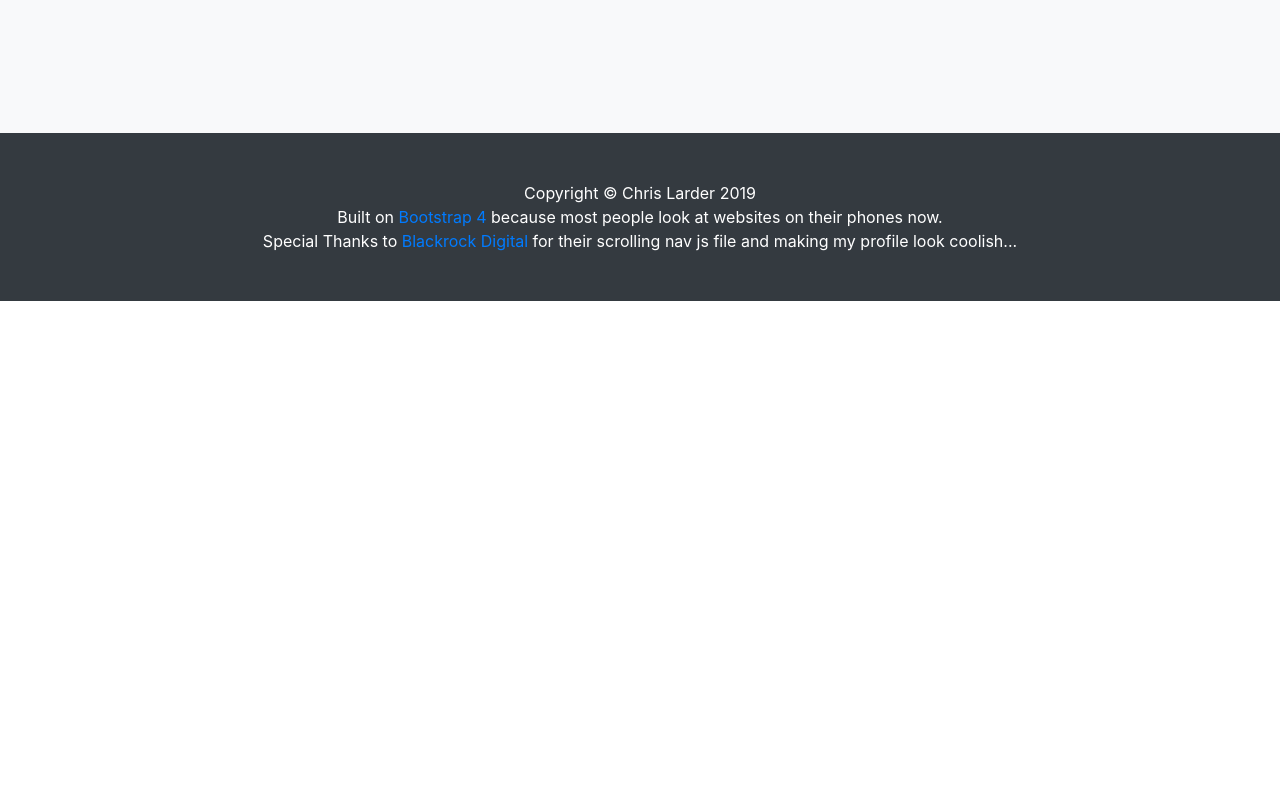
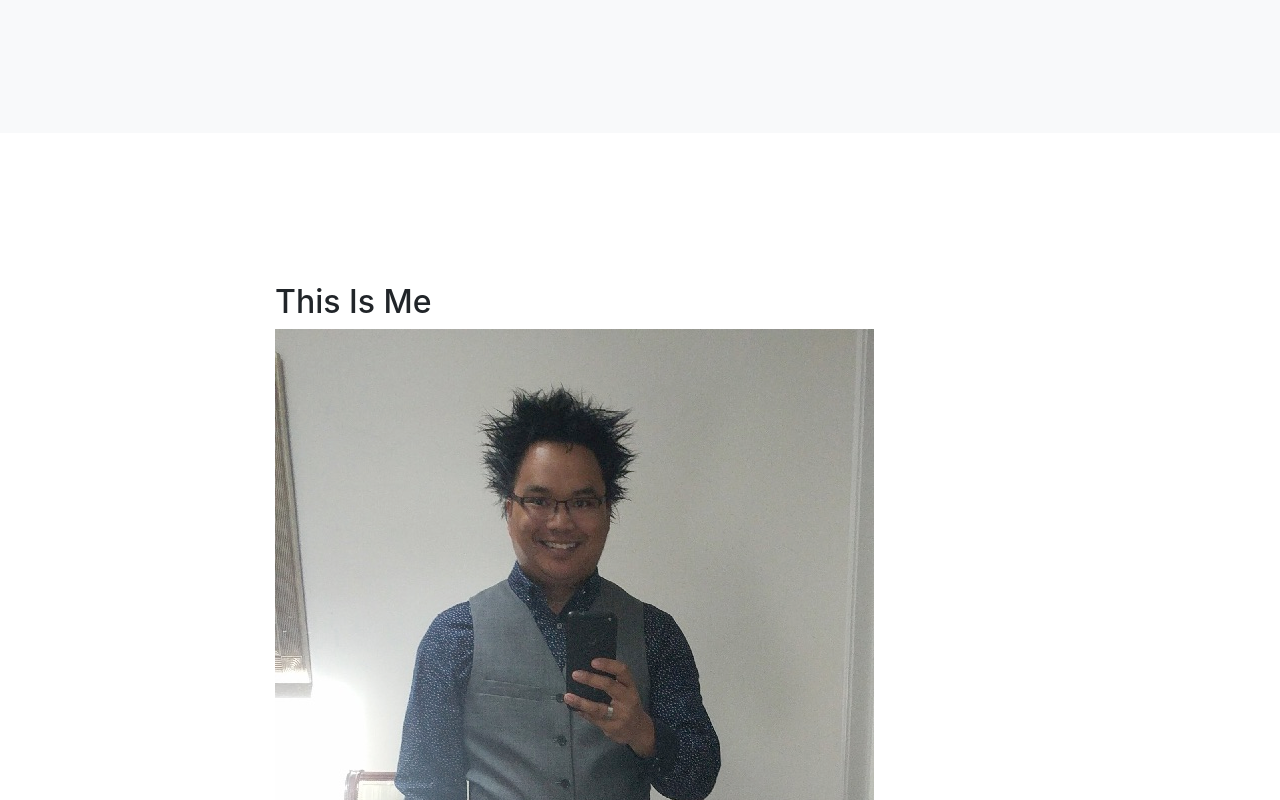
Before and after one commit to chrislarderstudent/chrislarderstudent.github.io, a plain HTML site: page index.html in a window 1280 px wide. Shown: the part 6060-6860 px from the top of the page. Before the commit the page ends 6361 px from the top, so only its background shows below. Drawn offline with nearby package versions, Linux system fonts and the light colour scheme.

Commit message:
add a pic of myself

```diff
--- a/index.html
+++ b/index.html
@@ -137,6 +137,17 @@
     </div>
   </section>
 
+  <section>
+    <div class="container">
+      <div class="row">
+        <div class="col-lg-8 mx-auto">
+          <h2>This Is Me</h2>
+          <img class="img-fluid" src="img/chris-real.jpg" alt="a real picture of chris">
+        </div>
+      </div>
+    </div>
+  </section>
+
   <!-- Footer -->
   <footer class="py-5 bg-dark">
     <div class="container">
```
Also changed, not shown: img/chris-real.jpg (added).
